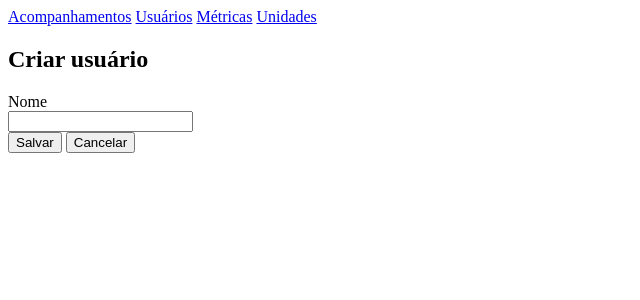
After one commit to rmveiga/sistemafit, a Django app: page /usuarios/submit/ in a window 1280 px wide. The commit adds this page. Shown: the top 300 px of the page, without its empty margins (0-640 px from the left). Run offline with Django 3.2, Linux system fonts and the light colour scheme.

Commit message:
main/templates/base_model.html - Implementado links para todos os recursos do sistema
main/templates/usuario_create.html
- Implementado furmulários de criação de usuário

main/templates/usuarios.html
- Implementado botão que permite criar um novo usuário

main/urls.py
- Ajustada url de criação de usuário

usuario/views.py
- Ajustado o nome da função de criação de usuários

```diff
--- a/main/templates/base_model.html
+++ b/main/templates/base_model.html
@@ -5,6 +5,11 @@
     <title>SistemaFit</title>
 </head>
 <body>
+    <a href="/acompanhamentos">Acompanhamentos</a>
+    <a href="/usuarios">Usuários</a>
+    <a href="/metricas">Métricas</a>
+    <a href="/unidades">Unidades</a>
+
     {% block acompanhamentos %} {% endblock %}
     {% block metricas %} {% endblock %}
     {% block unidades %} {% endblock %}
--- /dev/null
+++ b/main/templates/usuario_create.html
@@ -0,0 +1,34 @@
+{% extends "base_model.html" %}
+
+{% block usuario_create %}
+    <div class="row">
+        <div class="col-md-9">
+            <h2>Criar usuário</h2>
+        </div>
+    </div>
+    <form method="post">
+        {% csrf_token %}
+
+        {% for field in form %}
+            <div class="form-group row">
+                <label for="{{ field.id_for_label }}" class="col-sm-2 col-form-label">{{ field.label }}</label>
+                <div class="col-sm-10 ">
+                    {{ field }}
+                </div>
+            </div>
+            {% if field.errors %}
+                {% for error in field.errors %}
+                    <div class="offset-sm-2 col-sm-10">
+                        <span class="badge badge-pill badge-danger">{{ error }}</span>
+                    </div>
+                {% endfor %}
+            {% endif %}
+        {% endfor %}
+        <div class="row justify-content-end">
+            <div class="col-md-2">
+                <button class="btn btn-primary btn-block" type="submit">Salvar</button>
+                <a href="/usuarios"><button class="btn btn-primary btn-block" type="button">Cancelar</button></a>
+            </div>
+        </div>
+    </form>
+{% endblock %}
--- a/main/templates/usuarios.html
+++ b/main/templates/usuarios.html
@@ -3,7 +3,7 @@
 {% block acompanhamentos %}
 
 <h2>Usuários</h2>
-<!--<a href="evento/"><button type="button">Novo evento</button></a>-->
+<a href="submit/"><button type="button">Novo usuário</button></a>
 <!--<label>Ordenar por:</label>-->
 <!--<select name="ordem">-->
 <!--    <option value="titulo">Título</option>-->
--- a/main/urls.py
+++ b/main/urls.py
@@ -29,7 +29,7 @@ from unidade.views import (
 
 from usuario.views import (
     listagem_usuarios,
-    criar_usuario,
+    submit_usuario,
 )
 
 urlpatterns = [
@@ -39,5 +39,5 @@ urlpatterns = [
     path('metricas/', listagem_metricas),
     path('unidades/', listagem_unidades),
     path('usuarios/', listagem_usuarios),
-    path('usuarios/novo', criar_usuario),
+    path('usuarios/submit/', submit_usuario),
 ]
--- a/usuario/views.py
+++ b/usuario/views.py
@@ -12,7 +12,7 @@ def listagem_usuarios(request):
 
     return render(request, 'usuarios.html', content)
 
-def criar_usuario(request):
+def submit_usuario(request):
     if request.method == 'POST':
         form = UsuarioModelForm(request.POST)
         if form.is_valid():
```
